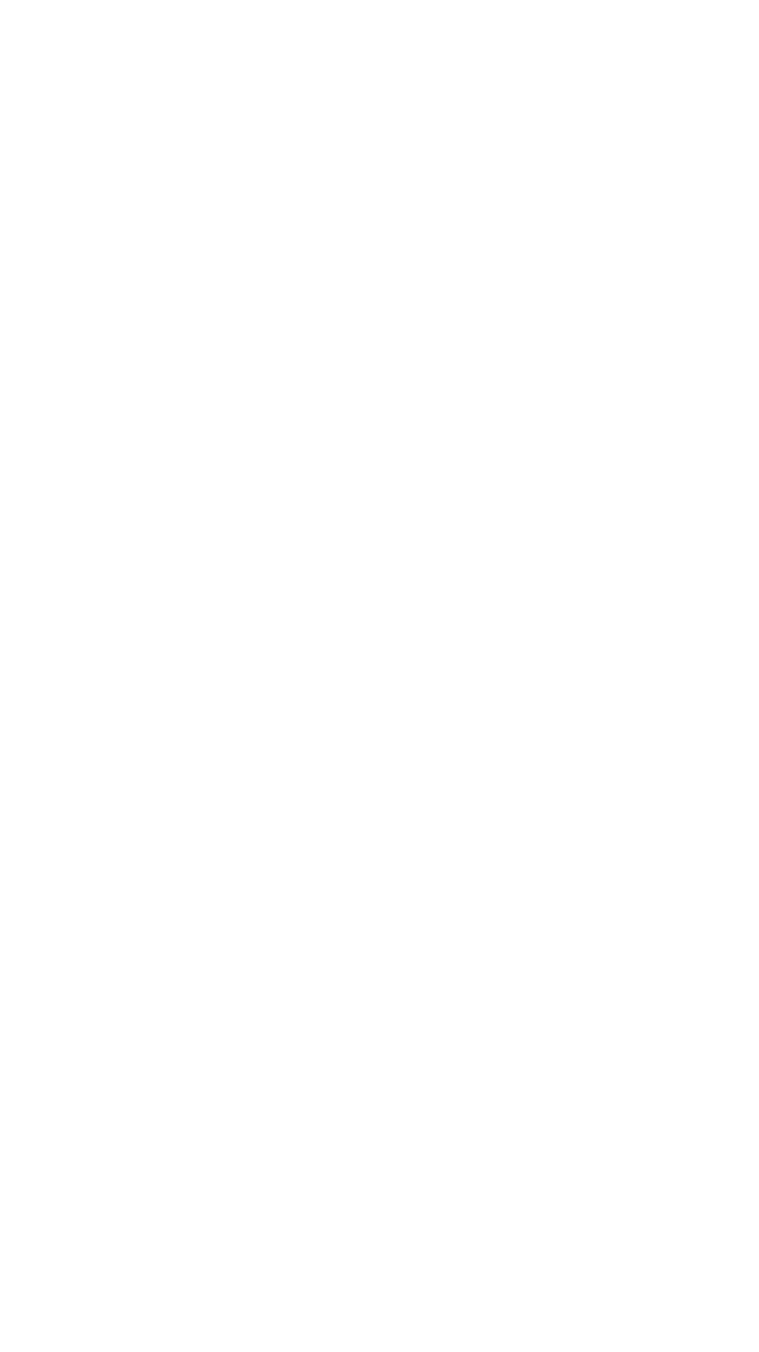
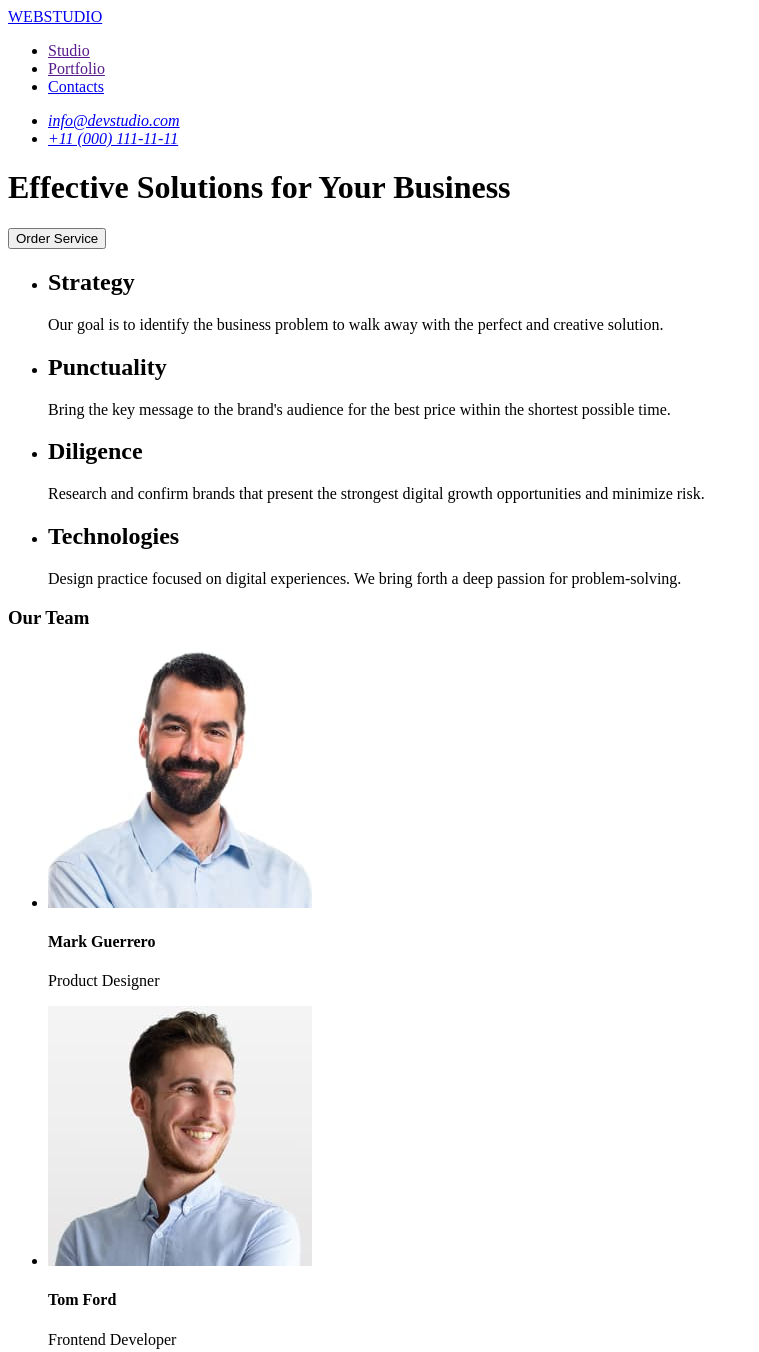
Before and after one commit to Pulhrov/goit-markup-hw-01, a plain HTML site: page index.html in a window 1280 px wide. Shown: the top 1352 px of the page, without its empty margins (0-759 px from the left). Before the commit the page ends 800 px from the top, so only its background shows below. Drawn offline with Linux system fonts and the light colour scheme.

Commit message:
add files

```diff
--- a/index.html
+++ b/index.html
@@ -5,5 +5,112 @@
     <meta name="viewport" content="width=device-width, initial-scale=1.0" />
     <title>Document</title>
   </head>
-  <body></body>
+  <body>
+    <!-- ===============Top line=============== -->
+    <header>
+      <nav>
+        <a href="./index.html">WEBSTUDIO</a>
+        <ul>
+          <li><a href="">Studio</a></li>
+          <li><a href="">Portfolio</a></li>
+          <li><a href="#contacts">Contacts</a></li>
+        </ul>
+      </nav>
+      <address id="contacts">
+        <ul>
+          <li><a href="mailto:info@devstudio.com">info@devstudio.com</a></li>
+          <li><a href="tel:+110001111111">+11 (000) 111-11-11</a></li>
+        </ul>
+      </address>
+    </header>
+    <!-- ===========Hero=========== -->
+    <main>
+      <h1>Effective Solutions for Your Business</h1>
+      <button type="button">Order Service</button>
+      <section>
+        <ul>
+          <li>
+            <h2>Strategy</h2>
+            <p>
+              Our goal is to identify the business problem to walk away with the
+              perfect and creative solution.
+            </p>
+          </li>
+          <li>
+            <h2>Punctuality</h2>
+            <p>
+              Bring the key message to the brand's audience for the best price
+              within the shortest possible time.
+            </p>
+          </li>
+          <li>
+            <h2>Diligence</h2>
+            <p>
+              Research and confirm brands that present the strongest digital
+              growth opportunities and minimize risk.
+            </p>
+          </li>
+          <li>
+            <h2>Technologies</h2>
+            <p>
+              Design practice focused on digital experiences. We bring forth a
+              deep passion for problem-solving.
+            </p>
+          </li>
+        </ul>
+      </section>
+      <section>
+        <h3>Our Team</h3>
+        <ul>
+          <li>
+            <img
+              src="./images/one.jpg"
+              alt="Mark Guerrero"
+              width="264"
+              height="260"
+            />
+            <h4>Mark Guerrero</h4>
+            <p>Product Designer</p>
+          </li>
+          <li>
+            <img
+              src="./images/two.jpg"
+              alt="Tom Ford"
+              width="264"
+              height="260"
+            />
+            <h4>Tom Ford</h4>
+            <p>Frontend Developer</p>
+          </li>
+          <li>
+            <img
+              src="./images/three.jpg"
+              alt="Camila Garcia"
+              width="264"
+              height="260"
+            />
+            <h4>Camila Garcia</h4>
+            <p>Marketing</p>
+          </li>
+          <li>
+            <img
+              src="./images/four.jpg"
+              alt="Daniel Wilson"
+              width="264"
+              height="260"
+            />
+            <h4>Daniel Wilson</h4>
+            <p>UI Designer</p>
+          </li>
+        </ul>
+      </section>
+    </main>
+    <footer>
+      <a href="./index.html">WEBSTUDIO</a>
+      <p>
+        Increase the flow of customers and sales for your business with digital
+        marketing & growth solutions.
+      </p>
+    </footer>
+  </body>
 </html>
```
Also changed, not shown: images/four.jpg (added), images/one.jpg (added), images/three.jpg (added), images/two.jpg (added).
